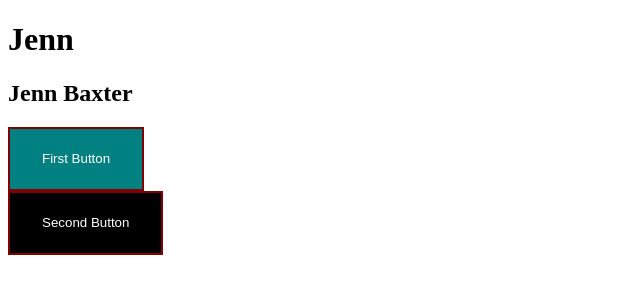
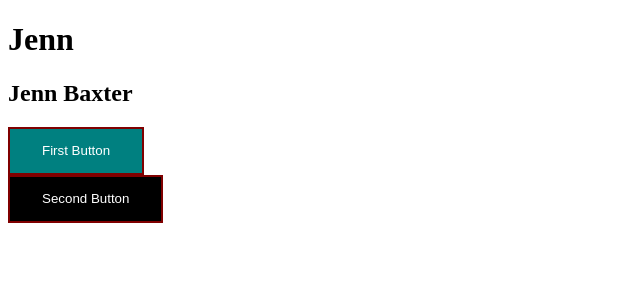
Before and after one commit to cbaxter713/vue-library-sandbox, a Vue app: page / in a window 1280 px wide. Shown: the top 300 px of the page, without its empty margins (0-640 px from the left). Built offline with nearby package versions, Linux system fonts and the light colour scheme.

Commit message:
Button size

```diff
--- a/src/components/base/Button/Button.vue
+++ b/src/components/base/Button/Button.vue
@@ -24,7 +24,7 @@
   display: flex;
   align-items: center;
   justify-content: center;
-  height: 4rem;
+  height: 3rem;
   padding: 0 2rem;
   border: 2px solid maroon;
   color: white;
@@ -37,7 +37,6 @@
   &-primary {
     background-color: $color-primary;
   }
-
   &-secondary {
     background-color: black;
   }
```
